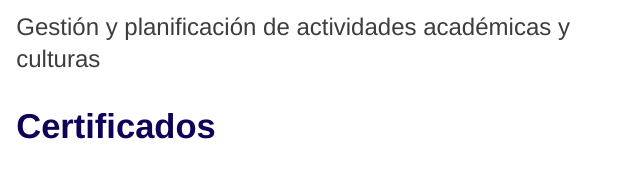
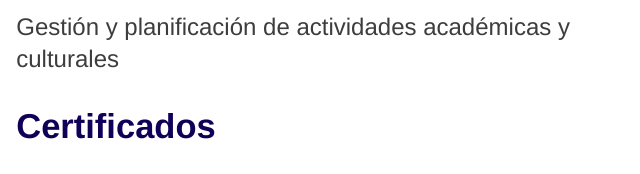
Before and after one commit to Sdann26/CV, a plain HTML site: page index.html in a window 1280 px wide. Shown: the part 1914-2088 px from the top of the page, 206-846 px from the left. Drawn offline with nearby package versions, Linux system fonts and the light colour scheme.

Commit message:
Update index.html
Pequeño error de redacción

```diff
--- a/index.html
+++ b/index.html
@@ -46,7 +46,7 @@
             <!--  -->
             <h2><span><i class="bi bi-briefcase-fill"></i></span>Experiencia Universitaria</h2>
             <h3><span>2017-01 al 2017-12</span><span></span>Vicepresidente del Centro de Estudiantes de Ciencias</h3>
-            <p>Gestión y planificación de actividades académicas y culturas</p>
+            <p>Gestión y planificación de actividades académicas y culturales</p>
             <!--  -->
             <h2><span><i class="bi bi-award"></i></i></span>Certificados</h2>
             <h3><span>2021-11</span><span></span>JavaScript Algorithms and Data Structures</h3>
```
